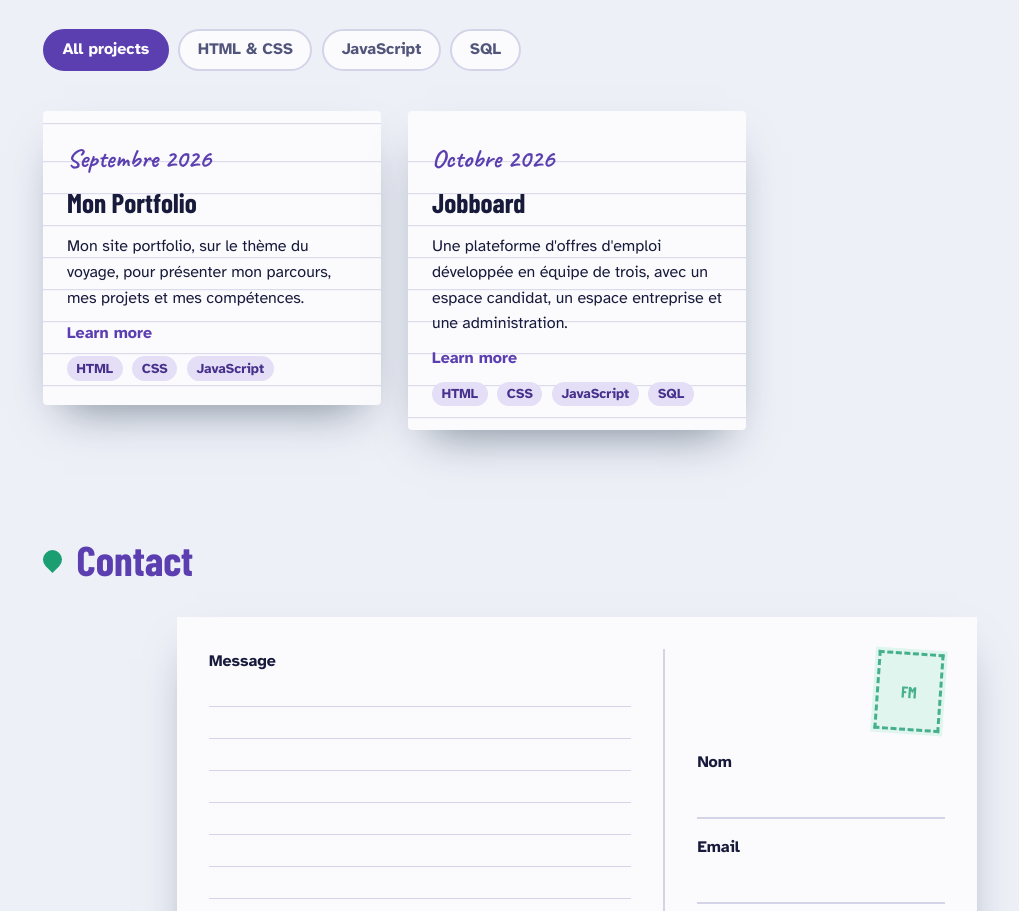
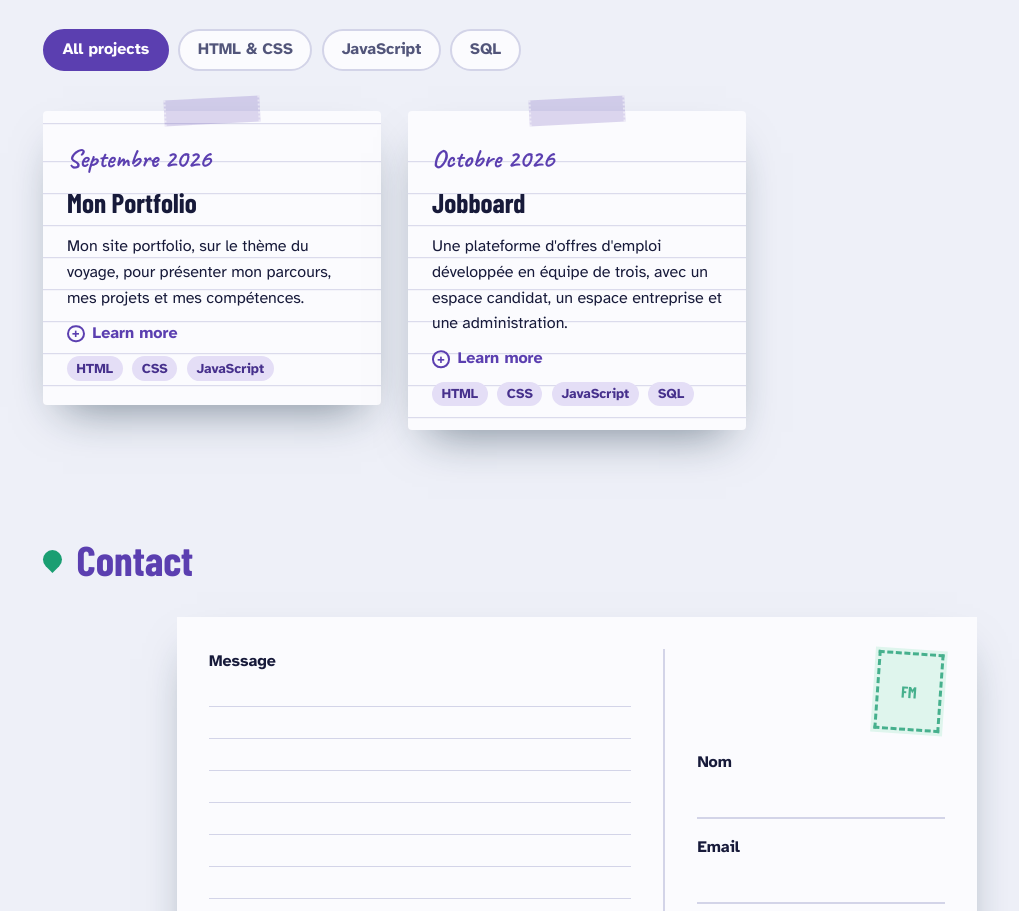
Before and after one commit to MalletFanny/portfolio, a plain HTML site: page index.html in a window 1280 px wide. Shown: the part 3871-4782 px from the top of the page, without its empty margins (63-1082 px from the left). Drawn offline with nearby package versions, Linux system fonts and the light colour scheme; a web font is replaced by a local one.

Commit message:
Icône + sur les boutons Learn more et ruban adhésif sur les pages du journal
Co-Authored-By: Claude Opus 5.5 <noreply@anthropic.com>

```diff
--- a/style.css
+++ b/style.css
@@ -1134,6 +1134,19 @@ img {
   background-image: repeating-linear-gradient(transparent 0 calc(2rem - 1px), var(--line) calc(2rem - 1px) 2rem);
   background-position: 0 1.2rem;
 }
+.entry_page::before {
+  content: "";
+  position: absolute;
+  top: -13px;
+  left: 50%;
+  width: 6rem;
+  height: 1.6rem;
+  translate: -50% 0;                    /* centré horizontalement */
+  rotate: -3deg;
+  background: var(--aurora-2);          /* violet transparent */
+  border-left: 2px dotted rgba(255, 255, 255, 0.5);  /* bords dentelés */
+  border-right: 2px dotted rgba(255, 255, 255, 0.5);
+}
 
 .entry_date {
   margin: 0;
@@ -1152,8 +1165,9 @@ img {
 }
 
 .more_button {
+  position: relative;      /* repère pour placer le + */
   align-self: flex-start;
-  padding: 0;
+  padding: 0 0 0 1.6rem;   /* place à gauche pour le rond (1.1rem + 0.5rem d'espace) */
   border: 0;
   background: none;
   font: inherit;
@@ -1163,6 +1177,25 @@ img {
 }
 .more_button:hover {
   text-decoration: underline;
+}
+.more_button::before {
+  content: "+";
+  position: absolute;      /* sorti du flux : le soulignement ne le touche plus */
+  left: 0;
+  top: 50%;
+  translate: 0 -50%;       /* centré verticalement par rapport au texte */
+  display: grid;
+  place-items: center;
+  width: 1.1rem;
+  height: 1.1rem;
+  border: 2px solid currentColor;
+  border-radius: 50%;
+  font-size: 0.8rem;
+  line-height: 1;
+  transition: transform 0.3s ease;
+}
+.more_button:hover::before {
+  transform: rotate(45deg);
 }
 
 .entry_dialog {
```
